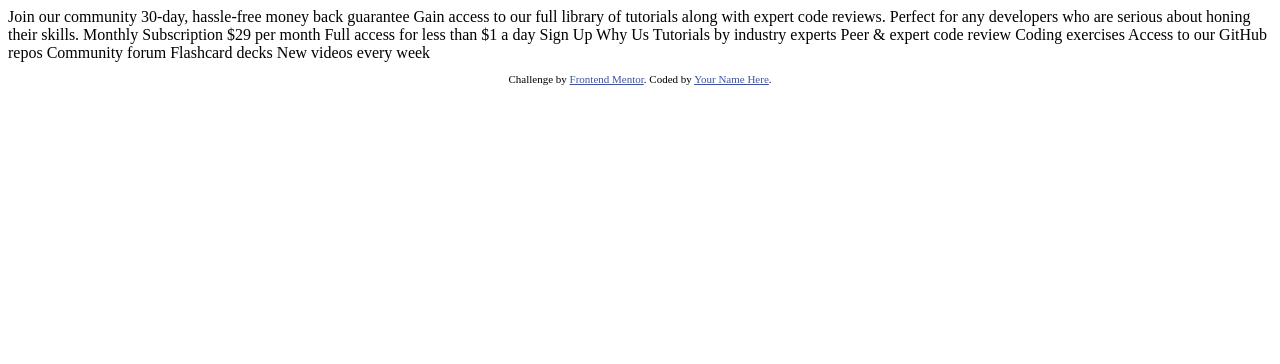
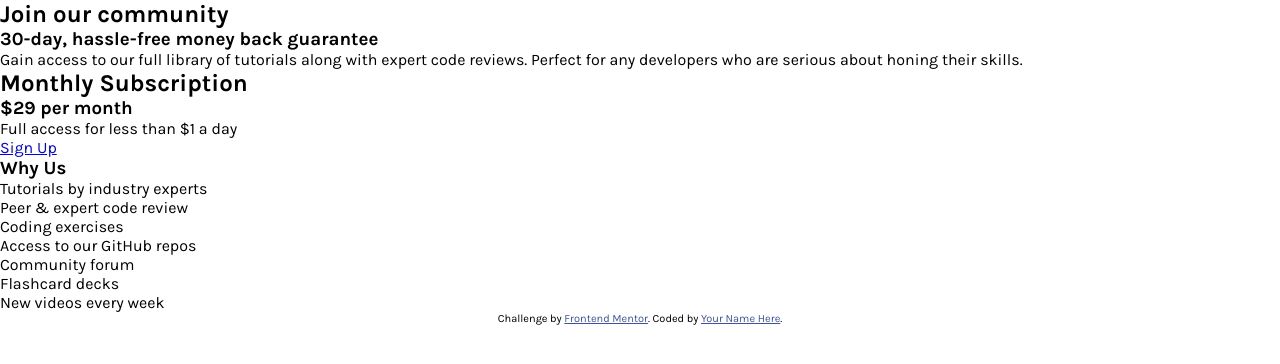
Before and after one commit to SJ-Nosrat/single-price-grid-component, a plain HTML site: page index.html in a window 1280 px wide. Drawn offline with Linux system fonts and the light colour scheme.

Commit message:
added styles

```diff
--- a/index.html
+++ b/index.html
@@ -2,43 +2,58 @@
 <html lang="en">
 <head>
   <meta charset="UTF-8">
-  <meta name="viewport" content="width=device-width, initial-scale=1.0"> <!-- displays site properly based on user's device -->
+  <!-- displays site properly based on user's device -->
+  <meta name="viewport" content="width=device-width, initial-scale=1.0">
 
-  <link rel="icon" type="image/png" sizes="32x32" href="./images/favicon-32x32.png">
+   <!-- FAVICON ICON -->
+   <link rel="icon" type="image/png" sizes="32x32" href="./images/favicon-32x32.png">
+
+  <!-- GOOGLE FONTS -->
+  <link href="https://fonts.googleapis.com/css2?family=Karla:wght@400;700&display=swap" rel="stylesheet">
+
+  <!-- CSS STYLESHEET LINK -->
+  <link rel="stylesheet" href="styles.css" type="text/css">
 
   <title>Frontend Mentor | Single Price Grid Component</title>
-
-  <!-- Feel free to remove these styles or customise in your own stylesheet 👍 -->
-  <style>
-    .attribution { font-size: 11px; text-align: center; }
-    .attribution a { color: hsl(228, 45%, 44%); }
-  </style>
 </head>
 <body>
-  Join our community
 
-  30-day, hassle-free money back guarantee
+  <main>
+    <div class="card-container">
 
-  Gain access to our full library of tutorials along with expert code reviews.
-  Perfect for any developers who are serious about honing their skills.
+      <!-- TOP CARD: "JOIN OUR COMMUNITY" -->
+      <div class="join-card">
+        <h2 class="join-title">Join our community</h2>
+        <h3 class="subtitle">30-day, hassle-free money back guarantee</h3>
+        <p class="description">
+          Gain access to our full library of tutorials along with expert code reviews.
+          Perfect for any developers who are serious about honing their skills.
+        </p>
+      </div>
 
-  Monthly Subscription
+      <!-- MIDDLE CARD: MONTHLY SUBS -->
+      <div class="monthly-card">
+        <h2 class="month-title">Monthly Subscription</h2>
+        <h3 class="price">$29 <span>per month</span></h3>
+        <p class="perks">Full access for less than $1 a day</p>
+        <a href="#" class="sign-btn">Sign Up</a>
+      </div>
 
-  &dollar;29 per month
-
-  Full access for less than &dollar;1 a day
-
-  Sign Up
-
-  Why Us
-
-  Tutorials by industry experts
-  Peer &amp; expert code review
-  Coding exercises
-  Access to our GitHub repos
-  Community forum
-  Flashcard decks
-  New videos every week
+      <!-- BOTTOM CARD: WHY US? -->
+      <div class="why-card">
+        <h3 class="why-title">Why Us</h3>
+        <ul class="why-list">
+          <li>Tutorials by industry experts</li>
+          <li>Peer & expert code review</li>
+          <li>Coding exercises</li>
+          <li>Access to our GitHub repos</li>
+          <li>Community forum</li>
+          <li>Flashcard decks</li>
+          <li>New videos every week</li>
+        </ul>
+      </div>
+    </div>
+  </main>
 
   <footer>
     <p class="attribution">
--- /dev/null
+++ b/styles.css
@@ -0,0 +1,14 @@
+/************************GENERAL STYLES ***********************/
+* {
+    box-sizing: border-box;
+    margin: 0;
+    padding: 0;
+}
+
+body {
+    font-family: 'Karla', sans-serif;
+}
+/************************CARD STYLES ***********************/
+/************************FOOTER STYLES ***********************/
+.attribution { font-size: 11px; text-align: center; }
+    .attribution a { color: hsl(228, 45%, 44%); }
```
